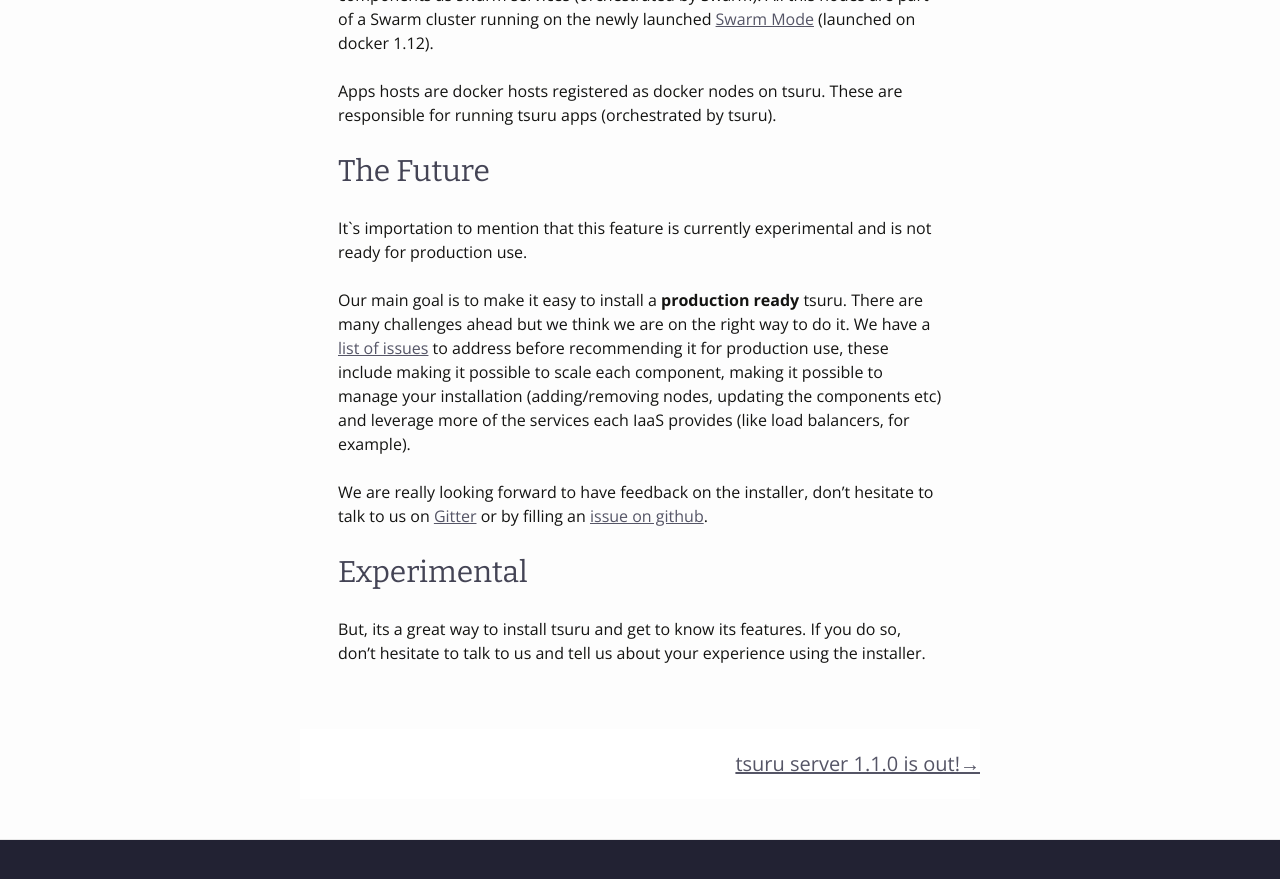
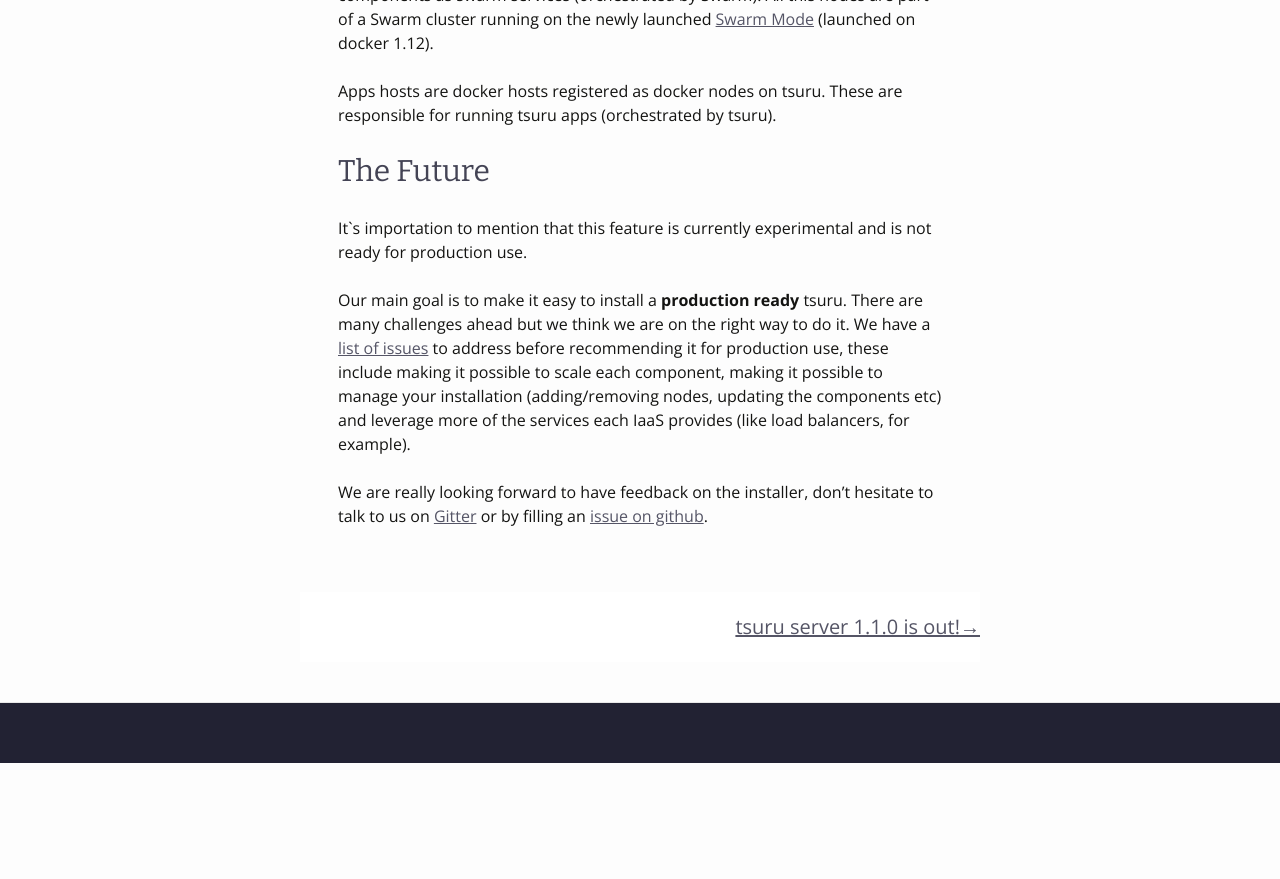
Before and after one commit to tsuru/tsuru.github.io, a Jekyll site: the page built from _posts/2016-10-10-making-tsuru-easier-to-install.md, in a window 1280 px wide and 900 px high, scrolled down 968 px. Shown: the top 879 px of the window. Built offline with Jekyll 4.4.1, drawn with Linux system fonts in a browser that asks for light colours; nearby versions of some CDN libraries; comment, search, counter and statistics services are not loaded; after the commit the page ends 1731 px from its top, so only the background shows below that.

Commit message:
remove leftover

```diff
--- a/_posts/2016-10-10-making-tsuru-easier-to-install.md
+++ b/_posts/2016-10-10-making-tsuru-easier-to-install.md
@@ -47,8 +47,3 @@
 Our main goal is to make it easy to install a **production ready** tsuru. There are many challenges ahead but we think we are on the right way to do it. We have a [list of issues](https://github.com/tsuru/tsuru/issues?q=is%3Aissue+is%3Aopen+label%3Ainstaller) to address before recommending it for production use, these include making it possible to scale each component, making it possible to manage your installation (adding/removing nodes, updating the components etc) and leverage more of the services each IaaS provides (like load balancers, for example).
 
 We are really looking forward to have feedback on the installer, don't hesitate to talk to us on [Gitter](https://gitter.im/tsuru/tsuru) or by filling an [issue on github](https://github.com/tsuru/tsuru/issues).
-
-Experimental
-------------
-
- But, its a great way to install tsuru and get to know its features. If you do so, don't hesitate to talk to us and tell us about your experience using the installer.
```
